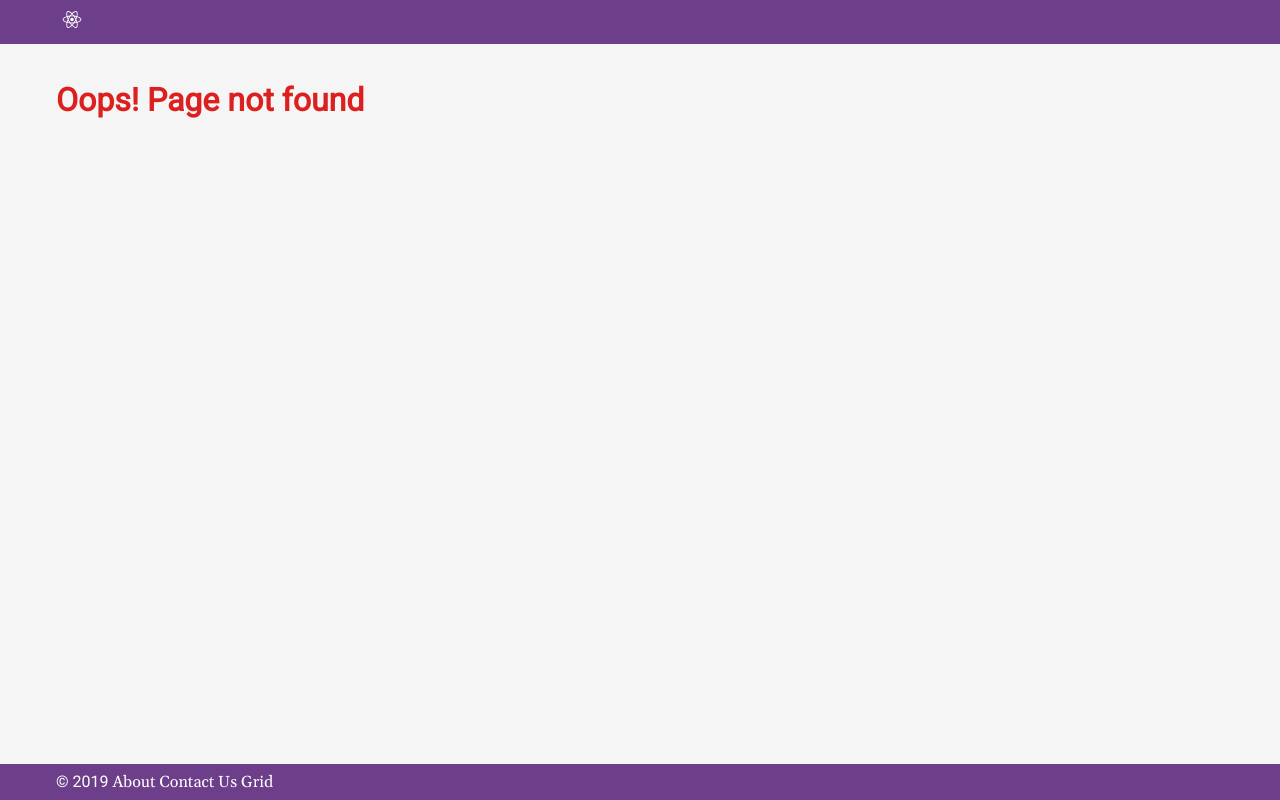
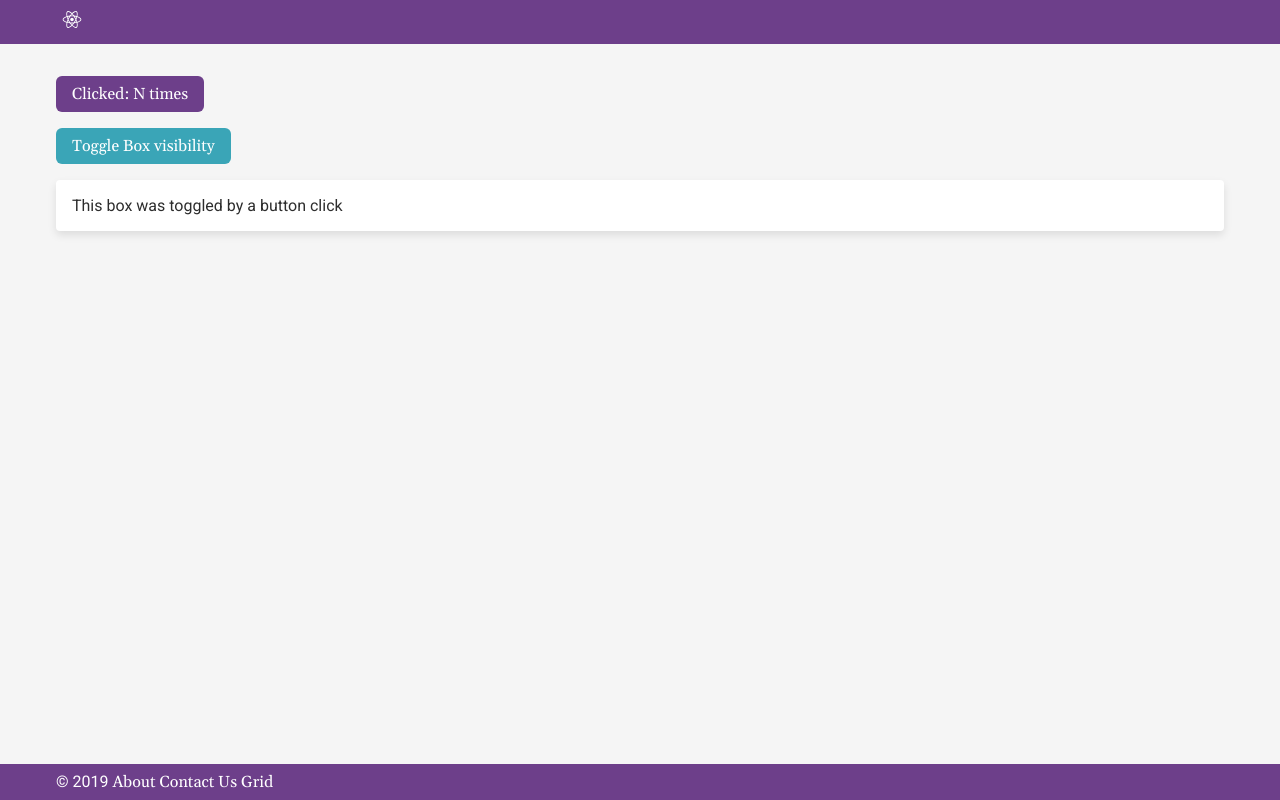
Before and after one commit to tonymamo/cra-test, a React (Create React App) app: page /state in a window 1280 px wide. Before the commit this address had no page. Built offline with nearby package versions, Linux system fonts and the light colour scheme.

Commit message:
homework exercise for state

```diff
--- a/src/App.js
+++ b/src/App.js
@@ -18,6 +18,7 @@ import UserProfile from './views/UserProfile';
 import Contact from './views/Contact';
 import About from './views/About';
 import Grid from './views/Grid';
+import StateExample from './views/StateExample';
 
 import { lightGrey, textGrey, brandDanger } from './colors';
 
@@ -52,6 +53,9 @@ function App() {
             <Route path="/grid" exact>
               <Grid />
             </Route>
+            <Route path="/state" exact>
+              <StateExample />
+            </Route>
             <Route path="/user/:userName">
               <UserProfile data={data} />
             </Route>
--- /dev/null
+++ b/src/views/StateExample.js
@@ -0,0 +1,69 @@
+import React, { Component } from 'react';
+
+import { brandPrimary, brandSecondary } from '../colors';
+import Button from '../components/Button';
+import Box from '../components/Box';
+
+class StateExample extends Component {
+  constructor(props) {
+    super(props)
+    this.state = {
+      clicks: 0,
+      showBox: false,
+      names: ['Tony', 'Marmie', 'Michelle'],
+    };
+  }
+
+  countClicks = () => {
+    this.setState({
+      // update clicks state here
+    });
+  }
+
+  toggleBox = () => {
+    this.setState({
+      // toggle showBox state here
+    });
+  }
+
+  removeName = (name) => {
+    // use this.state and the .filter() method with arrow function here to filter out names
+    // that ARE NOT the name that was passed in to this function
+    this.setState({
+      // update list of names in state here
+    });
+  }
+
+  render() {
+    return (
+      <>
+        <p>
+          <Button type="button" color={brandPrimary} onClick={() => this.countClicks()}>
+            Clicked: N times
+          </Button>
+        </p>
+        <p>
+          <Button type="button" color={brandSecondary} onClick={() => this.toggleBox()}>
+            Toggle Box visibility
+          </Button>
+        </p>
+
+        <Box>This box was toggled by a button click</Box>
+
+        {/*
+          - map over this.state.names to render however many buttons as there are names in the state
+            using "name" as the mapped item value
+          - inside the map function's return, add a <p> tag with a key property of "name"
+          - inside that <p> tag, add a Button with an onClick that calls the removeName function and
+            passes in the "name" parameter
+          - for the text of the Button, have it say "Remove name" where name is a dynamic variable
+
+        */}
+
+
+      </>
+    )
+  }
+}
+
+export default StateExample;
```
